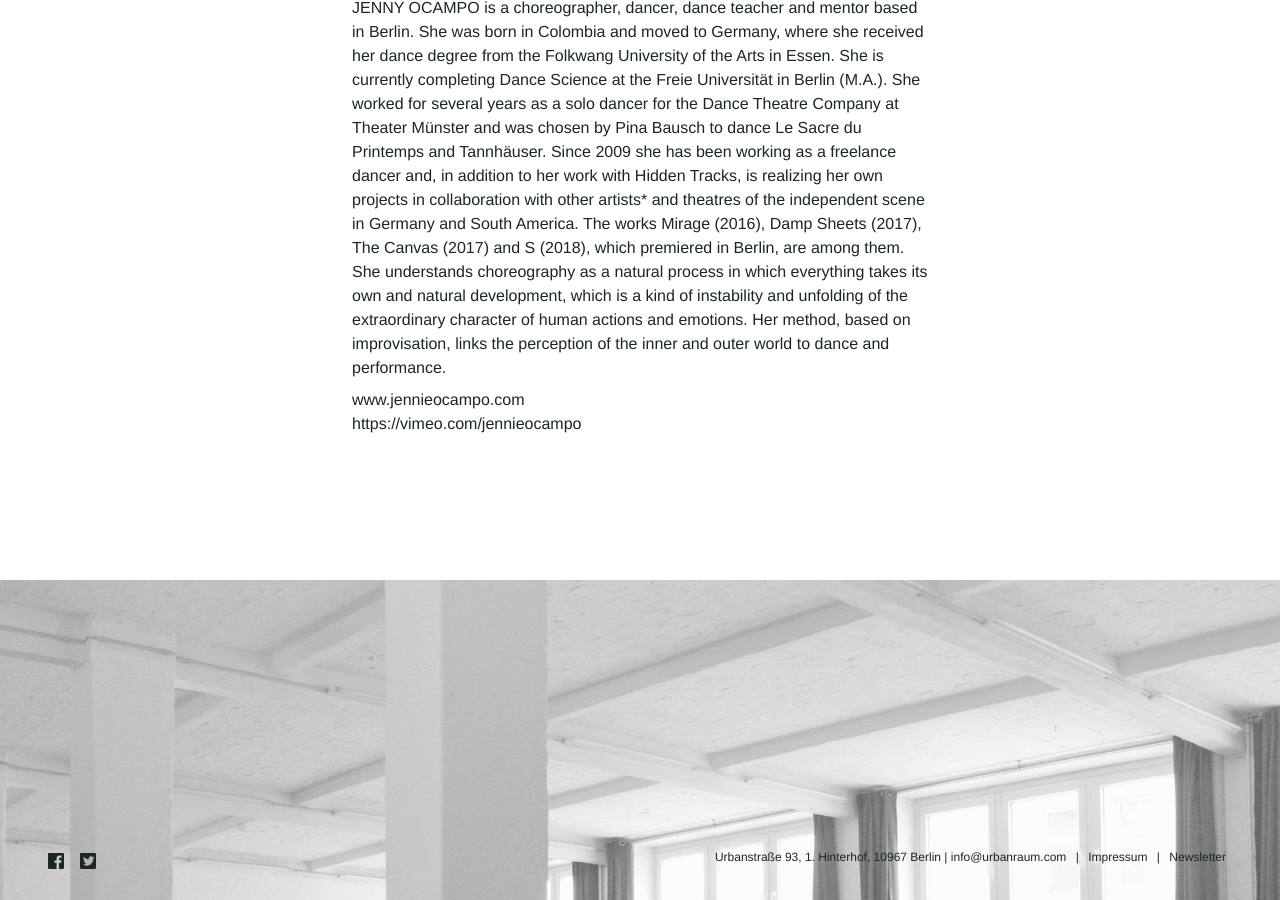
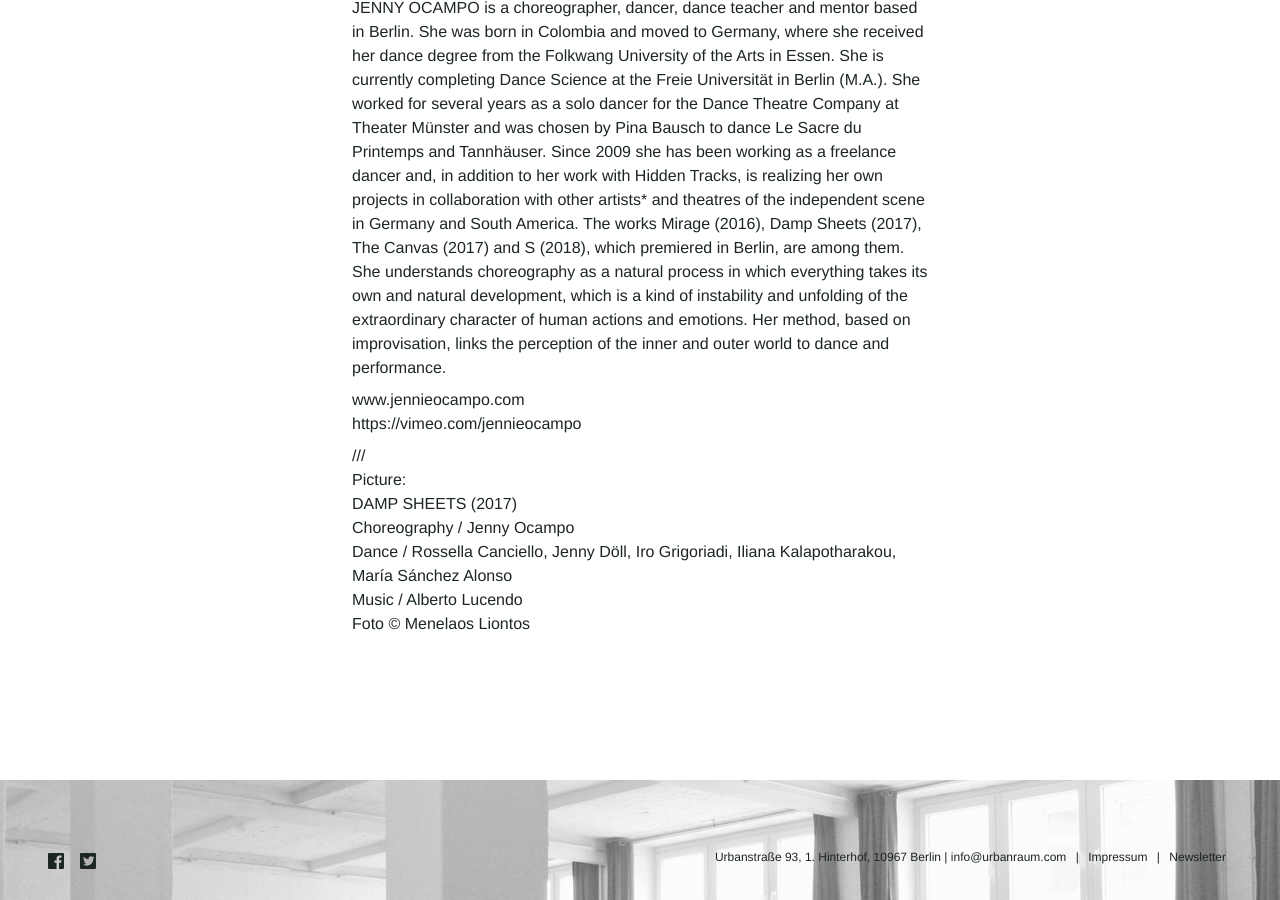
Before and after one commit to Kriesse/urbanraum, a Jekyll site: the page built from _workshops/partnering.md, in a window 1280 px wide and 900 px high, scrolled down 1426 px. Built offline with Jekyll 4.4.1, drawn with Linux system fonts in a browser that asks for light colours; nearby versions of some CDN libraries.

Commit message:
Update partnering.md

```diff
--- a/_workshops/partnering.md
+++ b/_workshops/partnering.md
@@ -54,6 +54,15 @@ description_en: |
   www.jennieocampo.com
   https://vimeo.com/jennieocampo
 
+
+  ///
+  Picture:
+  DAMP SHEETS (2017)
+  Choreography / Jenny Ocampo
+  Dance / Rossella Canciello, Jenny Döll, Iro Grigoriadi, Iliana Kalapotharakou, María Sánchez Alonso
+  Music / Alberto Lucendo
+  Foto © Menelaos Liontos
+
 description_de: |
   please see English description
 ---
```
